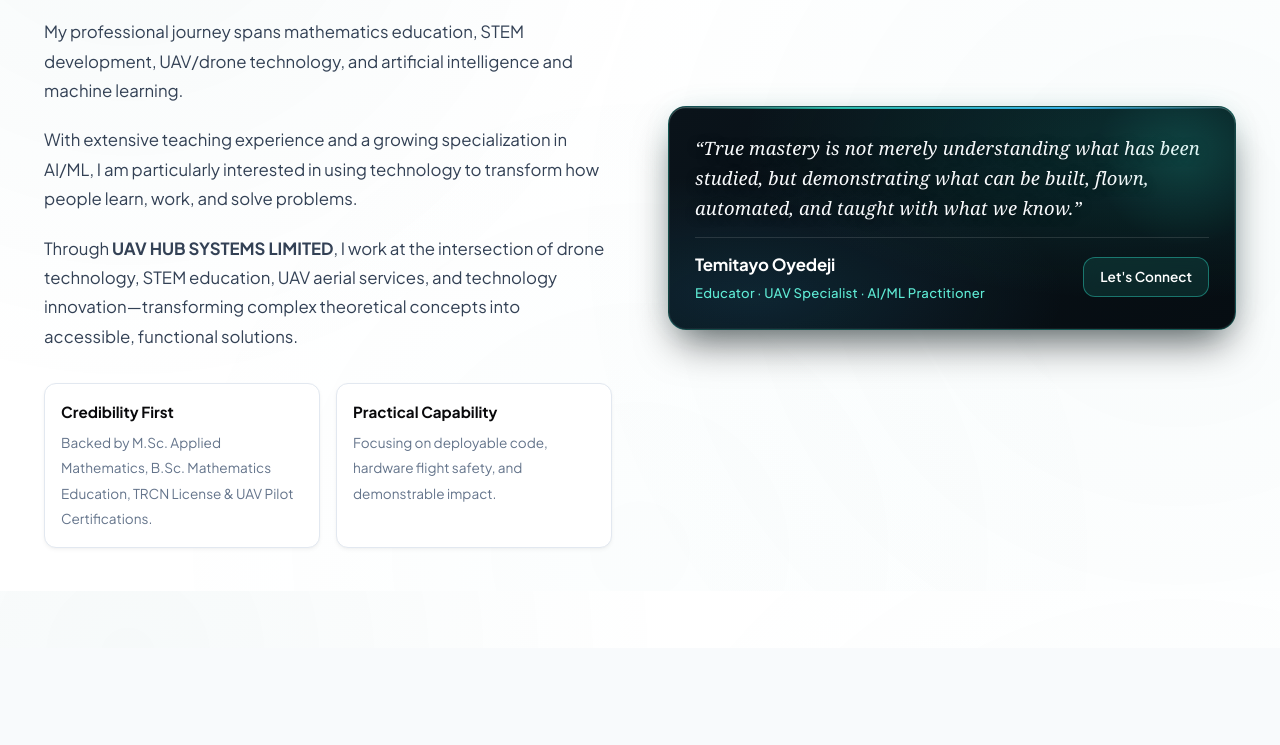
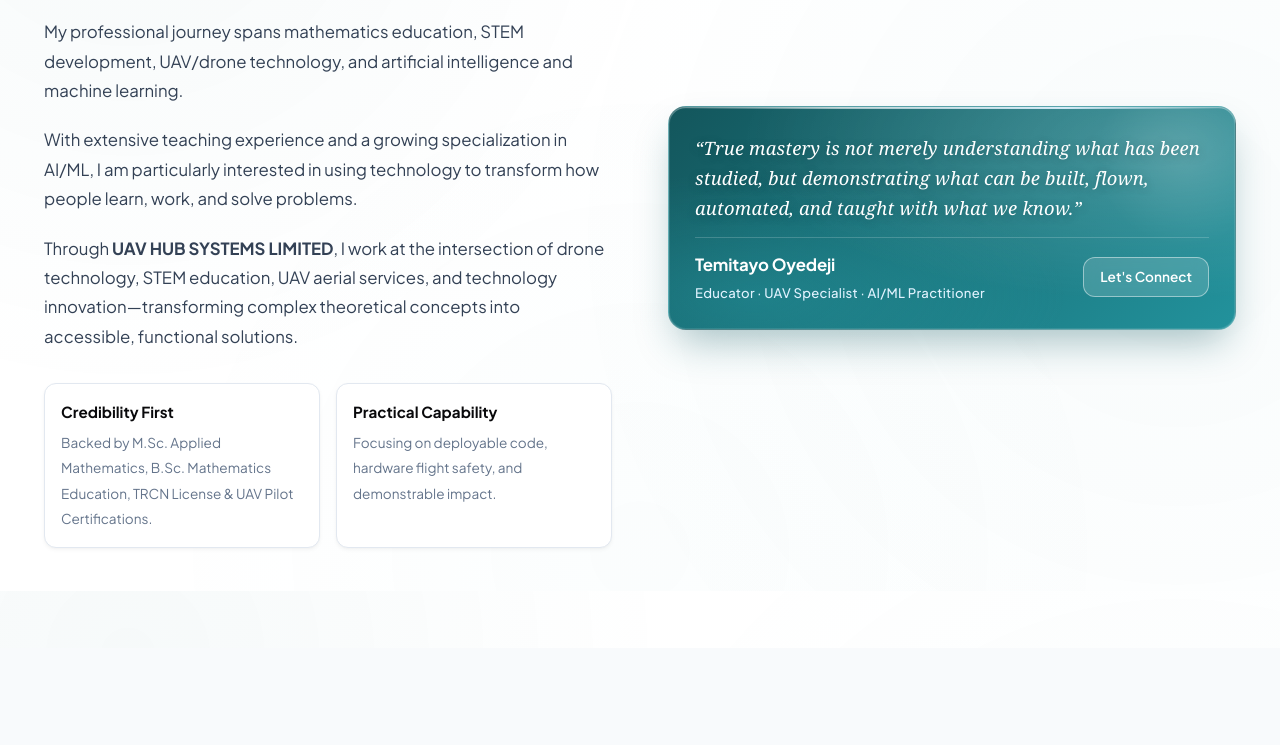
Before and after one commit to Trainbow-7/My-Portfolio, a website: page index.html in a window 1280 px wide. Shown: the part 1809-2554 px from the top of the page. Drawn offline with Linux system fonts and the light colour scheme; animation ran at ten frames a second.

Commit message:
style: apply brand teal background to about quote card

```diff
--- a/css/styles.css
+++ b/css/styles.css
@@ -50,7 +50,7 @@
   --gradient-hero-text: linear-gradient(135deg, #09090b 40%, #1e293b 70%, #1b757d 100%);
   --gradient-accent: linear-gradient(135deg, rgba(27, 117, 125, 0.08) 0%, rgba(248, 250, 252, 0.7) 100%);
   --gradient-border: linear-gradient(135deg, rgba(27, 117, 125, 0.45), rgba(226, 232, 240, 0.6), transparent);
-  --gradient-uav: linear-gradient(135deg, #09090b 0%, #0c181a 50%, #10474c 100%);
+  --gradient-uav: linear-gradient(135deg, #13565c 0%, #1b757d 50%, #22929c 100%);
 
   /* Typography Colors */
   --text-main: #09090b;
@@ -1199,18 +1199,18 @@ ul, ol {
 }
 
 .about-visual-card {
+  background: var(--brand-teal);
   background:
-    radial-gradient(120% 120% at 85% 15%, rgba(20, 184, 166, 0.18) 0%, transparent 60%),
-    radial-gradient(100% 100% at 15% 85%, rgba(56, 189, 248, 0.12) 0%, transparent 55%),
-    linear-gradient(150deg, #0a131a 0%, #060d12 100%);
-  border: 1px solid rgba(45, 212, 191, 0.28);
+    radial-gradient(120% 120% at 85% 15%, rgba(255, 255, 255, 0.18) 0%, transparent 60%),
+    radial-gradient(100% 100% at 15% 85%, rgba(42, 165, 176, 0.35) 0%, transparent 55%),
+    var(--gradient-uav);
+  border: 1px solid rgba(255, 255, 255, 0.25);
   border-radius: var(--radius-lg);
   padding: 26px 26px;
   box-shadow:
-    0 20px 40px -10px rgba(2, 6, 9, 0.65),
-    0 0 0 1px rgba(255, 255, 255, 0.05) inset,
-    0 1px 0 0 rgba(255, 255, 255, 0.2) inset,
-    0 0 35px -10px rgba(20, 184, 166, 0.15);
+    0 20px 40px -10px rgba(21, 93, 100, 0.38),
+    0 0 0 1px rgba(255, 255, 255, 0.1) inset,
+    0 1px 0 0 rgba(255, 255, 255, 0.25) inset;
   position: relative;
   overflow: hidden;
   color: #ffffff;
@@ -1229,7 +1229,7 @@ ul, ol {
   left: 0;
   right: 0;
   height: 2px;
-  background: linear-gradient(90deg, transparent 0%, rgba(45, 212, 191, 0.85) 30%, rgba(56, 189, 248, 0.9) 70%, transparent 100%);
+  background: linear-gradient(90deg, transparent 0%, rgba(255, 255, 255, 0.6) 30%, rgba(224, 242, 254, 0.9) 70%, transparent 100%);
 }
 
 .about-visual-card::after {
@@ -1239,7 +1239,7 @@ ul, ol {
   right: -40px;
   width: 180px;
   height: 180px;
-  background: radial-gradient(circle, rgba(45, 212, 191, 0.14) 0%, transparent 70%);
+  background: radial-gradient(circle, rgba(255, 255, 255, 0.12) 0%, transparent 70%);
   pointer-events: none;
 }
 
@@ -1248,11 +1248,11 @@ ul, ol {
   font-size: 1.15rem;
   font-style: italic;
   font-weight: 500;
-  color: #f8fafc;
+  color: #ffffff;
   line-height: 1.62;
   letter-spacing: 0.01em;
   margin: 0;
-  text-shadow: 0 2px 10px rgba(0, 0, 0, 0.5);
+  text-shadow: 0 2px 8px rgba(15, 60, 65, 0.4);
   -webkit-font-smoothing: antialiased;
   -moz-osx-font-smoothing: grayscale;
 }
@@ -1262,7 +1262,7 @@ ul, ol {
   justify-content: space-between;
   align-items: center;
   gap: 14px;
-  border-top: 1px solid rgba(255, 255, 255, 0.12);
+  border-top: 1px solid rgba(255, 255, 255, 0.18);
   padding-top: 14px;
   margin-top: 0;
   position: relative;
@@ -1278,15 +1278,15 @@ ul, ol {
 
 .author-role {
   font-size: 0.82rem;
-  color: #5eead4;
+  color: #e0f2fe;
   font-weight: 500;
   letter-spacing: 0.02em;
   margin-top: 3px;
 }
 
 .about-visual-card .btn {
-  background: rgba(45, 212, 191, 0.12);
-  border: 1px solid rgba(45, 212, 191, 0.45);
+  background: rgba(255, 255, 255, 0.15);
+  border: 1px solid rgba(255, 255, 255, 0.45);
   color: #ffffff;
   backdrop-filter: blur(8px);
   -webkit-backdrop-filter: blur(8px);
@@ -1296,10 +1296,10 @@ ul, ol {
 }
 
 .about-visual-card .btn:hover {
-  background: #14b8a6;
-  border-color: #14b8a6;
-  color: #042f2e;
-  box-shadow: 0 4px 16px rgba(20, 184, 166, 0.4);
+  background: #ffffff;
+  border-color: #ffffff;
+  color: #13565c;
+  box-shadow: 0 4px 16px rgba(0, 0, 0, 0.2);
   transform: translateY(-2px);
 }
 
@@ -1663,13 +1663,14 @@ ul, ol {
 
 /* UAV Hub Systems Spotlight Section */
 .uavhub-banner {
+  background: var(--brand-teal);
   background: var(--gradient-uav);
-  border: 1px solid rgba(27, 117, 125, 0.45);
+  border: 1px solid rgba(255, 255, 255, 0.2);
   border-radius: var(--radius-xl);
   padding: 56px 48px;
   position: relative;
   overflow: hidden;
-  box-shadow: 0 20px 40px rgba(9, 9, 11, 0.28);
+  box-shadow: 0 20px 40px rgba(27, 117, 125, 0.35);
   color: #ffffff;
 }
 
@@ -1680,7 +1681,7 @@ ul, ol {
   right: -20%;
   width: 500px;
   height: 500px;
-  background: radial-gradient(circle, rgba(42, 165, 176, 0.25) 0%, transparent 70%);
+  background: radial-gradient(circle, rgba(255, 255, 255, 0.12) 0%, transparent 70%);
   pointer-events: none;
 }
 
@@ -1752,7 +1753,7 @@ ul, ol {
   display: block;
   font-size: 1.15rem;
   font-weight: 700;
-  color: var(--brand-teal-light);
+  color: #e0f2fe;
   margin-bottom: 12px;
   letter-spacing: 0.04em;
 }
```
